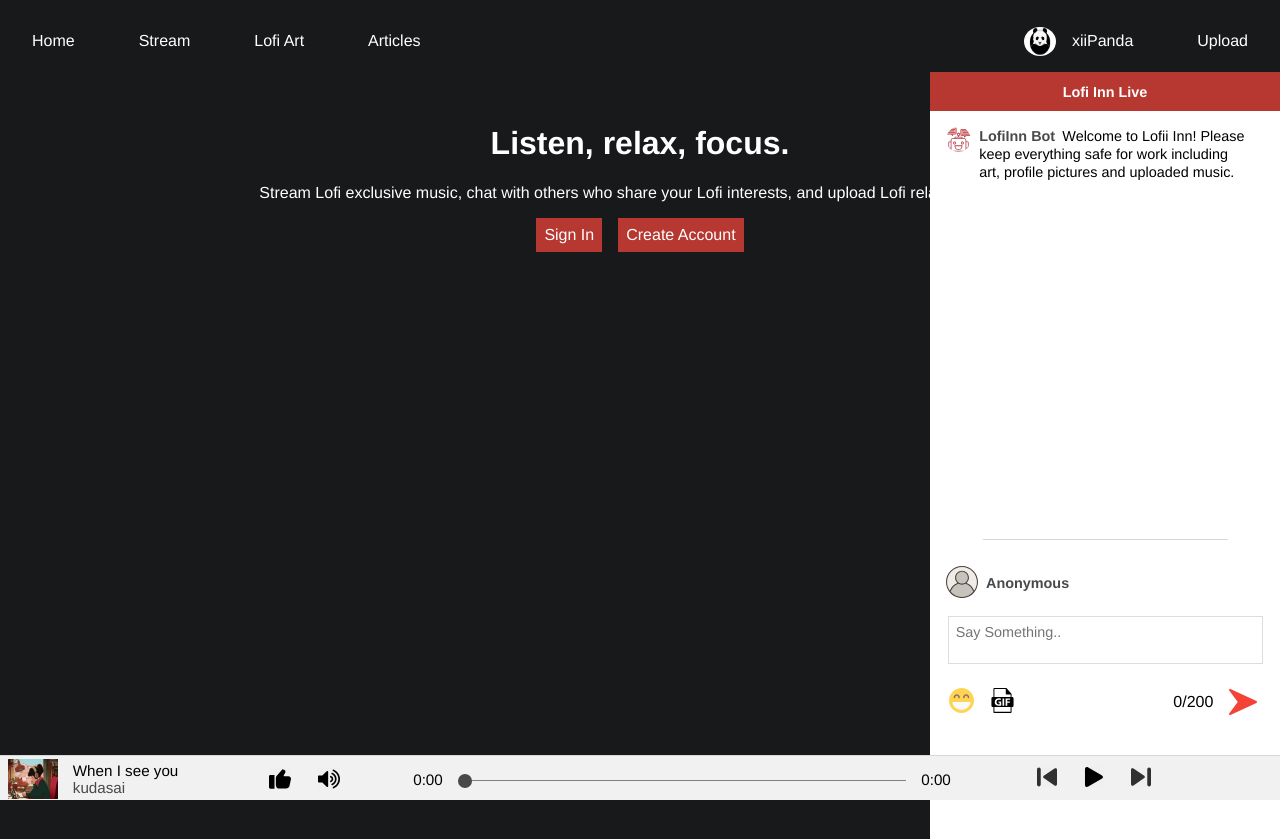
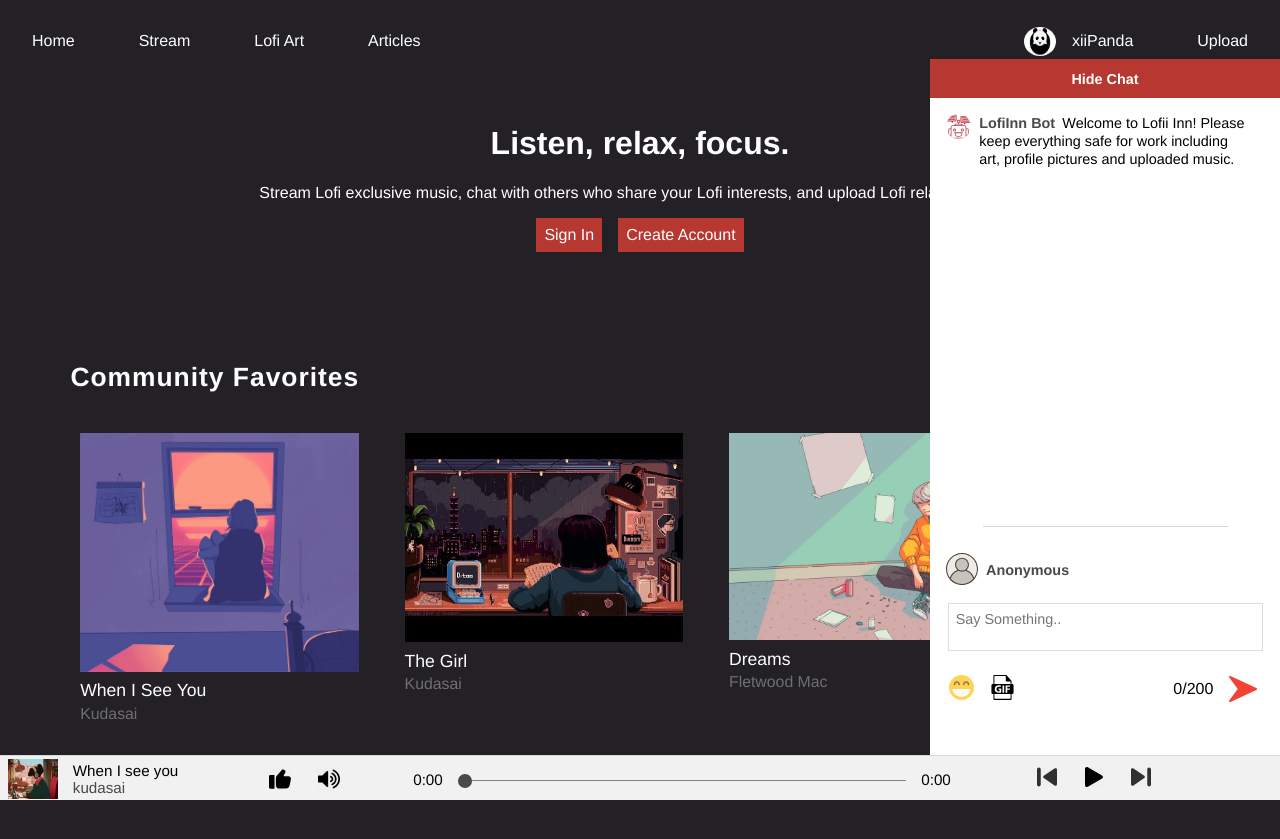
Before and after one commit to liamortiz/lofiinn, a React (Create React App) app: page / in a window 1280 px wide. Before the commit the page ends 804 px from the top, so only its background shows below. Built offline with nearby package versions, Linux system fonts and the light colour scheme; what redux-immutable-state-invariant would draw is missing.

Commit message:
Working on audio feature

```diff
--- a/src/App.js
+++ b/src/App.js
@@ -8,27 +8,34 @@ import Article from './components/article/Article';
 import MusicBar from './components/audio/AudioWrapper';
 import AudioManager from './components/audio/AudioManager';
 import ChatContainer from './components/chat/ChatContainer';
+import { v4 as uuidv4 } from 'uuid';
 
 import kudasai from './assets/kudasai-wheniseeyou.mp3';
 import kudasai_thegirl from './assets/kudasai-thegirl.mp3';
 import fleetwood from './assets/fleetwoodmac-dreams.mp3';
+import Playlist from './components/audio/Playlist';
 
 const App = () => {
   const tracks = [
-    {name: "When I see you", artist: "kudasai", album: "custom1", fileName: kudasai},
-    {name: "The Girl", artist: "kudasai", album: "custom1", fileName: kudasai_thegirl},
-    {name: "Dreams", artist: "FleetWood Mac", album: "custom1", fileName: fleetwood}
+    {name: "When I see you", artist: "kudasai", album: "custom1", fileName: kudasai, id: uuidv4()},
+    {name: "The Girl", artist: "kudasai", album: "custom1", fileName: kudasai_thegirl, id: uuidv4()},
+    {name: "Dreams", artist: "FleetWood Mac", album: "custom1", fileName: fleetwood, id: uuidv4()}
     ];
-
   const audioManager = new AudioManager();
-  audioManager.addNewPlaylist('default', tracks);
+  audioManager.addNewPlaylist("chill-mix", tracks, uuidv4());
 
   return (
     <>
     <Header/>
     <div className="App">
       <Switch>
-        <Route exact path="/" component={HomePage}/>
+      <Route
+        path='/'
+        render={(props) => (
+          <HomePage {...props} AudioManager={audioManager} tracks={tracks}/>
+        )}
+      />
+
         <Route path="/articles" component={Article}/>
         <Route component={PageNotFound}/>
       </Switch>
--- a/src/components/audio/AudioManager.js
+++ b/src/components/audio/AudioManager.js
@@ -9,8 +9,8 @@ class AudioManager {
         this.currentPlaylist = null;
         this.timeTrackCallback = this.timeTrackCallback.bind(this);
     }
-    addNewPlaylist(name, tracks) {
-        this.playlists.push(new Playlist(name, tracks, this.timeTrackCallback));
+    addNewPlaylist(name, tracks, id) {
+        this.playlists.push(new Playlist(name, tracks, this.timeTrackCallback, id));
         if (!this.currentPlaylist) {
             this.currentPlaylist = this.playlists[0];
         }
@@ -42,6 +42,7 @@ class AudioManager {
         return ret;
     }
 
+    playTrackById(id) {this.currentPlaylist.playTrackById(id);}
     pauseTrack() {this.currentPlaylist.pause();}
     previousTrack() {this.currentPlaylist.skip('left');}
     nextTrack() {this.currentPlaylist.skip('right');}
--- a/src/components/audio/Playlist.js
+++ b/src/components/audio/Playlist.js
@@ -5,14 +5,27 @@ export default class Playlist {
      * @param {array} tracks
      * @param {string} name
      */
-    constructor(name, tracks, timeTrackCallback) {
+    constructor(name, tracks, timeTrackCallback, id) {
         this.tracks = tracks;
         this.currentTrackIndex = 0;
         this.name = name;
-        this.id = `${name}-${uuidv4()}`
+        this.id = id;
         this.timeTrackCallback = timeTrackCallback;
         this.updateCurrentTrack();
     }
+
+    playTrackById(id) {
+
+        const track = this.tracks.find((track) => track.id===id);
+        const newTrack = new Audio(track.fileName);
+        newTrack.addEventListener("timeupdate", this.timeTrackCallback);
+
+        this.pause();
+        this.currentTrack.currentTime=0;
+        this.currentTrack = newTrack;
+        this.play();
+    }
+
     /**
      * @param {string} direction
      */
--- a/src/components/chat/ChatContainer.js
+++ b/src/components/chat/ChatContainer.js
@@ -14,7 +14,9 @@ const Robo = {
 const ChatContainer = () => {
 
     const chatContainerElement = useRef(null);
+    const chatWrapper = useRef(null);
     const [messages, setMessages] = useState([Robo]);
+    const [showChat, setShowChat] = useState(true);
 
     useEffect(() => {
         const windowHeight = window.innerHeight;
@@ -26,6 +28,14 @@ const ChatContainer = () => {
         }
     }, []);
 
+    useEffect(() => {
+        if (!showChat) {
+            chatWrapper.current.style="height: 30px";
+        } else {
+            chatWrapper.current.style="height: 85%";
+        }
+    }, [showChat])
+
     function handleWindowResize() {
         const windowHeight = window.innerHeight;
         chatContainerElement.current.style=`height: ${windowHeight-372}px`;
@@ -35,9 +45,9 @@ const ChatContainer = () => {
         setMessages([...messages, message])
     }
     return (
-        <div id="chat-wrapper">
-            <div id="chat-title">
-                <h2>Lofi Inn Live</h2>
+        <div id="chat-wrapper" ref={chatWrapper}>
+            <div id="chat-title" onClick={() => setShowChat(!showChat)}>
+                <h2>{showChat ? 'Hide Chat' : 'Show Chat'}</h2>
             </div>
             <div id="chat-container" ref={chatContainerElement}>
                 {
--- a/src/components/chat/_chat.scss
+++ b/src/components/chat/_chat.scss
@@ -15,10 +15,13 @@
     background-color: white;
     float: right;
     font-family: $main-font;
-    height: 100%;
+    height: 85%;
     padding-bottom: 1em;
     position: fixed;
     right: 0;
+    bottom: 45px;
+    overflow: hidden;
+    transition: all .2s;
     .user-name {
         margin: 0;
         margin-right: .5em;
@@ -45,6 +48,9 @@
         font-family: $main-font;
         font-size: 60%;
         background-color: $main-color;
+        &:hover {
+            cursor: pointer;
+        }
         h2 {
             margin: 0;
             padding: .8em;
--- a/src/components/home/Home.js
+++ b/src/components/home/Home.js
@@ -1,7 +1,17 @@
 import {Link} from 'react-router-dom';
 import './_home.scss';
+import PropTypes from 'prop-types';
 
-const Home = () => {
+import albumCover1 from '../../assets/lofi-art-1.jpg';
+import albumCover2 from '../../assets/lofi-art-2.jpg';
+import albumCover3 from '../../assets/lofi-art-3.jpg';
+
+const Home = (props) => {
+
+    function playTrackById(id) {
+        props.AudioManager.playTrackById(id);
+    }
+
     return (
     <div data-testid="home-wrapper" id="home-wrapper">
         <div id="welcome-heading">
@@ -13,6 +23,34 @@ const Home = () => {
             <Link className="btn sign-in-btn" to="/signin">Sign In</Link>
             <Link className="btn create-account-btn" to="/create-account">Create Account</Link>
         </div>
+        <div className="track-browse">
+            <h2>Community Favorites</h2>
+            <div className="track-overview">
+                <div className="track-container" onClick={() => playTrackById(props.tracks[0].id)}>
+                    <img src={albumCover2}/>
+                    <p className="track-name">When I See You</p>
+                    <p className="track-artist">Kudasai</p>
+                </div>
+                <div className="track-container" onClick={() => playTrackById(props.tracks[1].id)}>
+                    <img src={albumCover1}/>
+                    <p className="track-name">The Girl</p>
+                    <p className="track-artist">Kudasai</p>
+                </div>
+                <div className="track-container" onClick={() => playTrackById(props.tracks[2].id)}>
+                    <img src={albumCover3}/>
+                    <p className="track-name">Dreams</p>
+                    <p className="track-artist">Fletwood Mac</p>
+                </div>
+            </div>
+
+        </div>
+
     </div>
 )};
+
+Home.propTypes = {
+    AudioManager: PropTypes.object.isRequired,
+    tracks: PropTypes.array
+}
+
 export default Home;
--- a/src/components/home/_home.scss
+++ b/src/components/home/_home.scss
@@ -1,7 +1,7 @@
 @import '../../utilities.scss';
 
 body {
-    background-color: #18191A;
+    background-color: $body-color;
     margin: 0;
     padding: 0;
 }
@@ -23,6 +23,7 @@ body {
     padding: 1em;
     padding-left: 4em;
     font-size: 110%;
+    font-family: $main-font;
 }
 
 .track-name {
@@ -36,19 +37,31 @@ body {
 }
 
 .track-overview {
-    width: 90%;
     display: flex;
     flex-direction: row;
-    justify-content: center;
+    justify-content: left;
     flex-wrap: wrap;
 }
 .track-container {
-    flex: 1;
-    margin: 1em 0;
+    width: 25%;
+    margin: .5em 0;
+    margin-right: 1.5em;
+    min-width: 200px;
+    max-width: 300px;
+    padding: .5em;
+    border-radius: 20px;
+    border: 1px solid transparent;
+    box-sizing: border-box;
+    transition: border .2s;
+    &:hover {
+        cursor: pointer;
+        opacity: 0.9;
+        border: 1px solid lighten($color: $body-color, $amount: 10%);
+    }
     img {
         display: block;
-        width: 240px;
-        height: 169px;
+        width: 100%;
+        height: auto;
     }
 }
 
@@ -70,8 +83,7 @@ body {
     text-align: center;
     color: white;
     width: 100%;
-    height: 700px;
-    overflow: auto;
+    margin-bottom: 5em;
 
     #welcome-heading {
         width: 80%;
--- a/src/utilities.scss
+++ b/src/utilities.scss
@@ -1,3 +1,4 @@
 $name-color: #494949;
+$body-color: #232125;
 $main-font: 'Helvetica';
 $main-color: #B63831;
```
Also changed, not shown: src/assets/lofi-art-2.jpg (added), src/assets/lofi-art-3.jpg (added).
